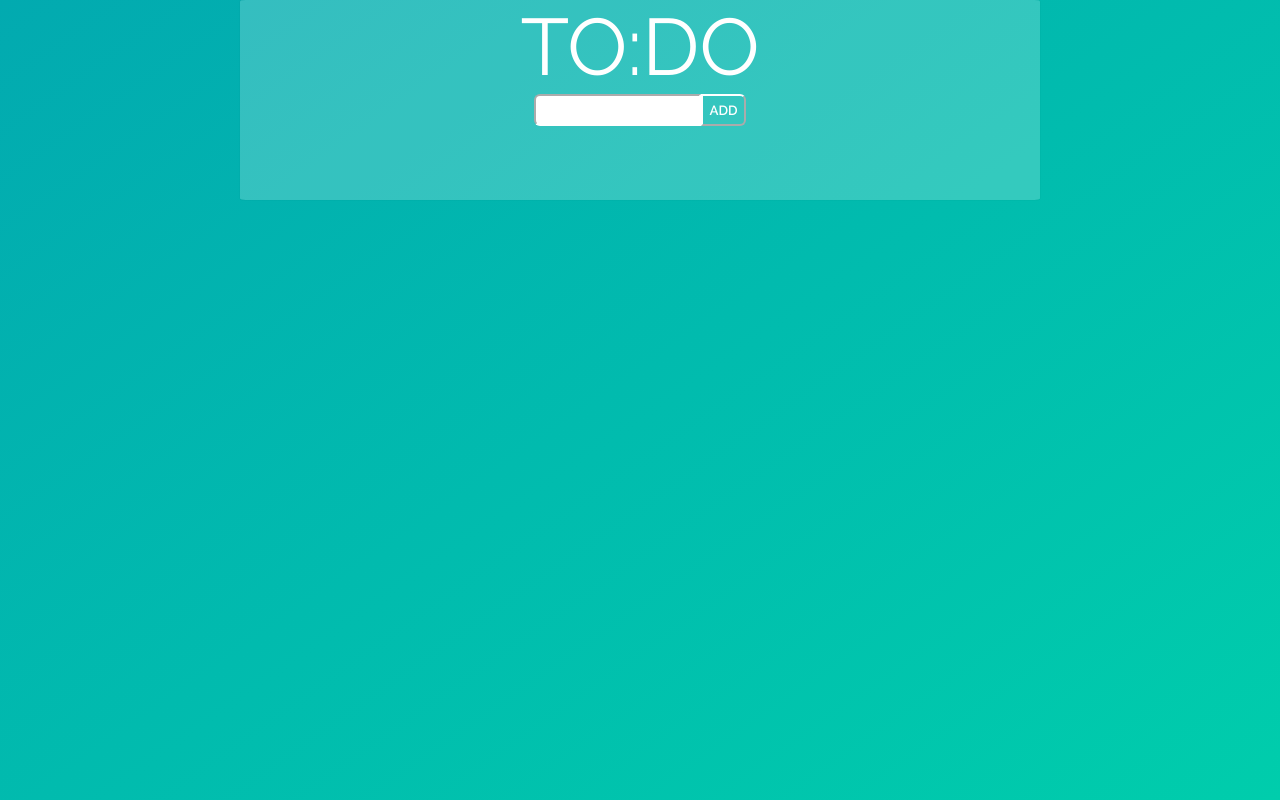
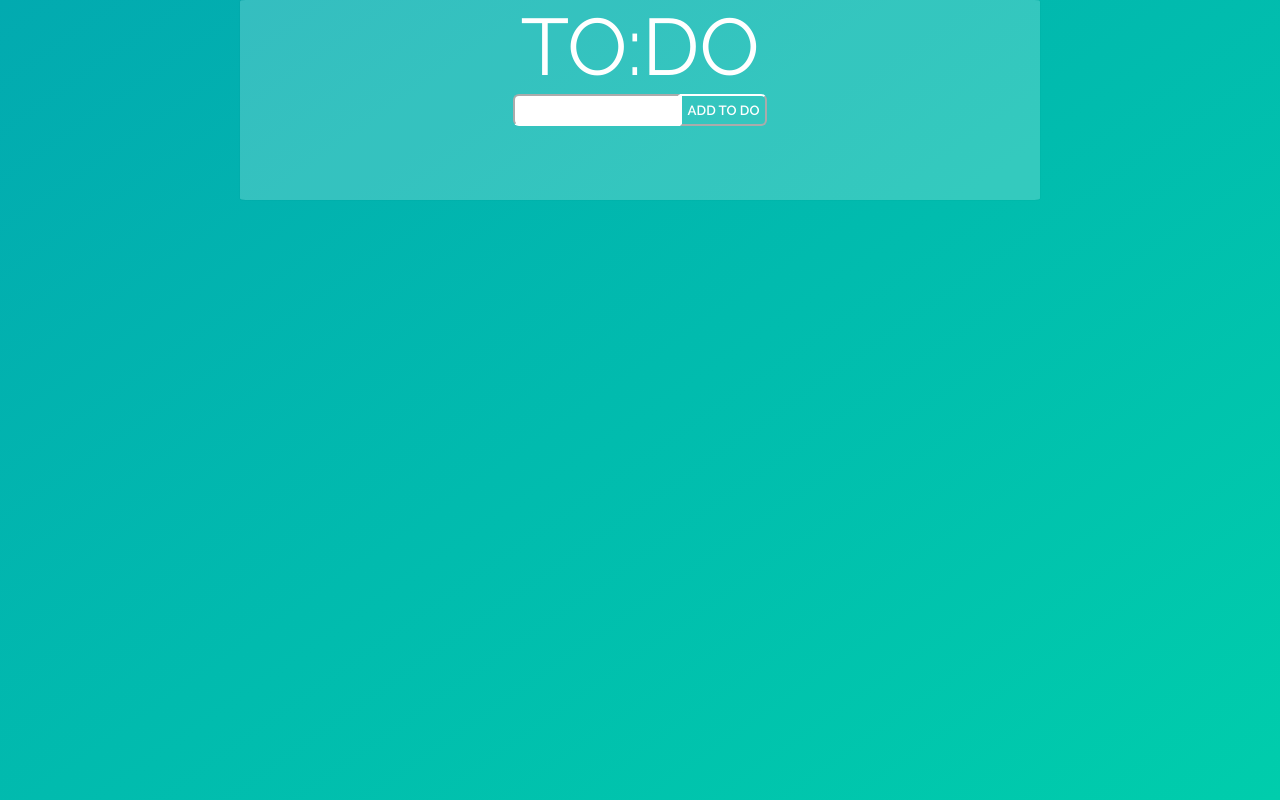
Before and after one commit to RostaOlsak/todo-app, a React (Vite) app: page / in a window 1280 px wide. Built offline with nearby package versions, Linux system fonts and the light colour scheme.

Commit message:
test commit

```diff
--- a/src/components/Add-todo.tsx
+++ b/src/components/Add-todo.tsx
@@ -6,7 +6,7 @@ const AddTodo = () => {
       <div className="title">TO:DO</div>
       <div className="input-container">
         <input type="text" className="add-input" />
-        <button className="add-button">ADD</button>
+        <button className="add-button">ADD TO DO</button>
       </div>
     </section>
   );
```
